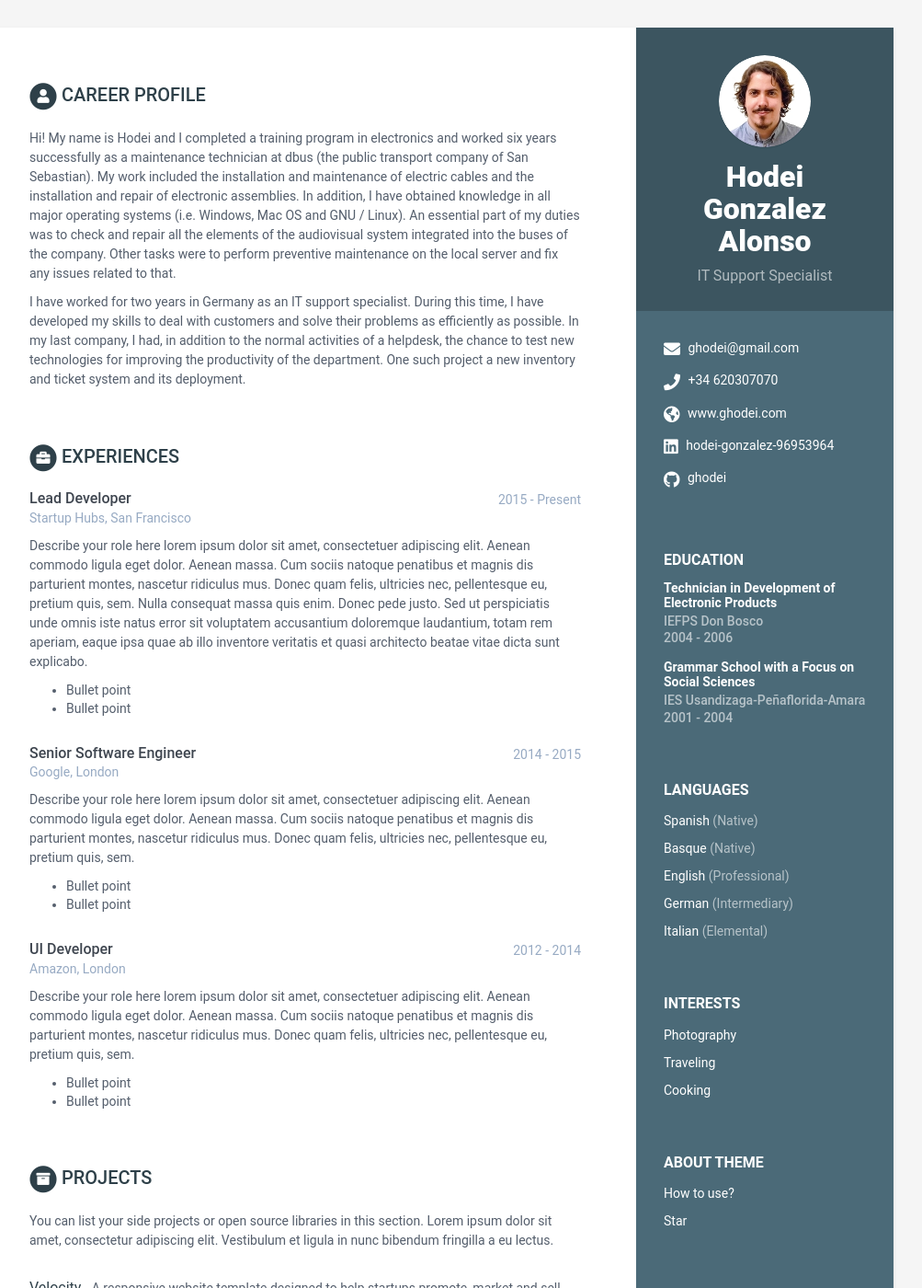
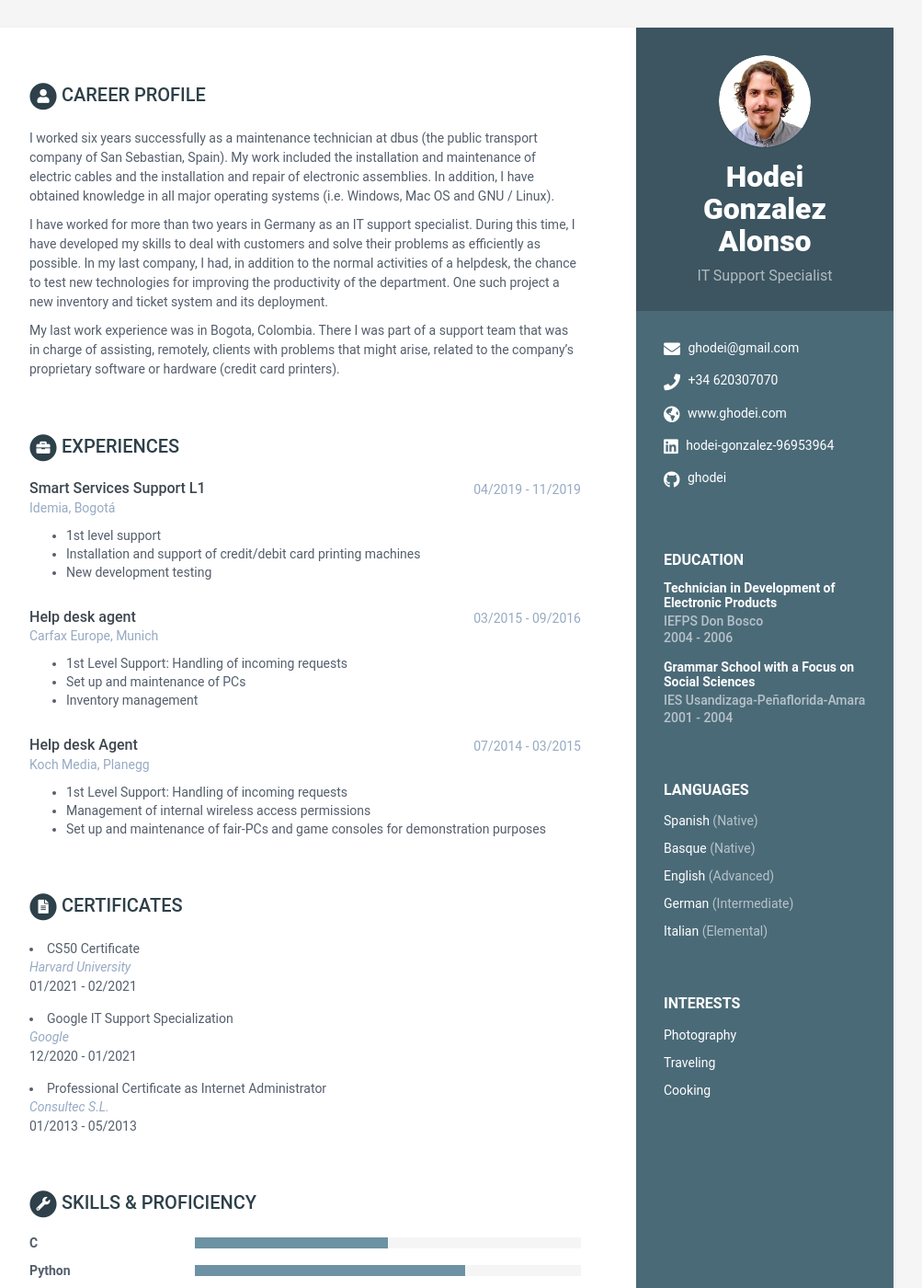
Before and after one commit to ghodei/cv-hodei, a Jekyll site: the page built from index.html, in a window 1280 px wide and 1400 px high. Shown: the whole window at 92% size, without its empty margins (168-1171 px from the left). Built offline with Jekyll 4.4.1, drawn with Linux system fonts in a browser that asks for light colours; some of the changed text lies outside the part shown.

Commit message:
more updates

```diff
--- a/_data/data.yml
+++ b/_data/data.yml
@@ -1,9 +1,6 @@
-#
-# Be aware that even a small syntax error here can lead to failures in output.
-#
 
 sidebar:
-    about: True # set to False or comment line if you want to remove the "how to use?" in the sidebar
+    about: False # set to False or comment line if you want to remove the "how to use?" in the sidebar
     education: True # set to False if you want education in main section instead of in sidebar
 
     # Profile information
@@ -34,10 +31,10 @@ sidebar:
         level: Native
 
       - idiom: English
-        level: Professional
+        level: Advanced
 
       - idiom: German
-        level: Intermediary
+        level: Intermediate
 
       - idiom: Italian
         level: Elemental
@@ -55,17 +52,18 @@ sidebar:
 career-profile:
     title: Career Profile
     summary: |
-      Hi! My name is Hodei and I completed a training program in electronics and worked six years successfully as a maintenance
-      technician at dbus (the public transport company of San Sebastian). My work included the installation and maintenance of
-      electric cables and the installation and repair of electronic assemblies. In addition, I have obtained knowledge in all
-      major operating systems (i.e. Windows, Mac OS and GNU / Linux).
-      An essential part of my duties was to check and repair all the elements of the audiovisual system integrated into the buses
-      of the company. Other tasks were to perform preventive maintenance on the local server and fix any issues related to that.
+      I worked six years successfully as a maintenance technician at dbus (the public transport company of San Sebastian, Spain).
+      My work included the installation and maintenance of electric cables and the installation and repair of electronic assemblies.
+      In addition, I have obtained knowledge in all major operating systems (i.e. Windows, Mac OS and GNU / Linux).
 
-      I have worked for two years in Germany as an IT support specialist. During this time, I have developed my skills to deal with
-      customers and solve their problems as efficiently as possible. In my last company, I had, in addition to the normal activities
-      of a helpdesk, the chance to test new technologies for improving the productivity of the department. One such project a new
-      inventory and ticket system and its deployment.
+      I have worked for more than two years in Germany as an IT support specialist. During this time, I have developed my skills to
+      deal with customers and solve their problems as efficiently as possible. In my last company, I had, in addition to the normal
+      activities of a helpdesk, the chance to test new technologies for improving the productivity of the department. One such project
+      a new inventory and ticket system and its deployment.
+
+      My last work experience was in Bogota, Colombia. There I was part of a support team that was in charge of assisting, remotely,
+      clients with problems that might arise, related to the company's proprietary software or hardware (credit card printers).
+
 education:
     - degree: Technician in Development of Electronic Products
       university: IEFPS Don Bosco
@@ -76,113 +74,68 @@ education:
       time: 2001 - 2004
 
 experiences:
-    - role: Lead Developer
-      time: 2015 - Present
-      company: Startup Hubs, San Francisco
+    - role: Smart Services Support L1
+      time: 04/2019 - 11/2019
+      company: Idemia, Bogotá
       details: |
-        Describe your role here lorem ipsum dolor sit amet, consectetuer
-        adipiscing elit. Aenean commodo ligula eget dolor. Aenean massa.
-        Cum sociis natoque penatibus et magnis dis parturient montes,
-        nascetur ridiculus mus. Donec quam felis, ultricies nec,
-        pellentesque eu, pretium quis, sem. Nulla consequat massa quis
-        enim. Donec pede justo. Sed ut perspiciatis unde omnis iste natus
-        error sit voluptatem accusantium doloremque laudantium, totam rem
-        aperiam, eaque ipsa quae ab illo inventore veritatis et quasi
-        architecto beatae vitae dicta sunt explicabo.
-          - Bullet point
-          - Bullet point
-    - role: Senior Software Engineer
-      time: 2014 - 2015
-      company: Google, London
+          - 1st level support
+          - Installation and support of credit/debit card printing machines
+          - New development testing
+    - role: Help desk agent
+      time: 03/2015 - 09/2016
+      company: Carfax Europe, Munich
       details: |
-        Describe your role here lorem ipsum dolor sit amet, consectetuer
-        adipiscing elit. Aenean commodo ligula eget dolor. Aenean massa.
-        Cum sociis natoque penatibus et magnis dis parturient montes,
-        nascetur ridiculus mus. Donec quam felis, ultricies nec,
-        pellentesque eu, pretium quis, sem.
-          - Bullet point
-          - Bullet point
-    - role: UI Developer
-      time: 2012 - 2014
-      company: Amazon, London
+          - 1st Level Support: Handling of incoming requests
+          - Set up and maintenance of PCs
+          - Inventory management
+    - role: Help desk Agent
+      time: 07/2014 - 03/2015
+      company: Koch Media, Planegg
       details: |
-        Describe your role here lorem ipsum dolor sit amet, consectetuer
-        adipiscing elit. Aenean commodo ligula eget dolor. Aenean massa.
-        Cum sociis natoque penatibus et magnis dis parturient montes,
-        nascetur ridiculus mus. Donec quam felis, ultricies nec,
-        pellentesque eu, pretium quis, sem.
-          - Bullet point
-          - Bullet point
-projects:
-    title: Projects
-    intro: >
-      You can list your side projects or open source libraries in this
-      section. Lorem ipsum dolor sit amet, consectetur adipiscing elit.
-      Vestibulum et ligula in nunc bibendum fringilla a eu lectus.
-    assignments:
-      - title: Velocity
-        link: "#hook"
-        tagline: "A responsive website template designed to help startups promote, market and sell their products."
-
-      - title: DevStudio
-        link: "#"
-        tagline: "A responsive website template designed to help web developers/designers market their services."
-
-      - title: Tempo
-        link: "#"
-        tagline: "A responsive website template designed to help startups promote their products or services and to attract users &amp; investors"
-
-      - title: Atom
-        link: "#"
-        tagline: "A comprehensive website template solution for startups/developers to market their mobile apps."
-
-      - title: Delta
-        link: "#"
-        tagline: "A responsive Bootstrap one page theme designed to help app developers promote their mobile apps"
+          - 1st Level Support: Handling of incoming requests
+          - Management of internal wireless access permissions
+          - Set up and maintenance of fair-PCs and game consoles for demonstration purposes
 
 publications:
-    title: Publications
-    intro: |
-      You can list your publications in this section. Lorem ipsum dolor sit
-      amet, consectetur adipiscing elit. Vestibulum et ligula in nunc
-      bibendum fringilla a eu lectus.
+    title: Certificates
+
     papers:
-      - title: The Art of Computer Programming
-        link: "#"
-        authors: Donald E. Knuth
-        conference: Addison-Wesley, 1968
+      - title: CS50 Certiﬁcate
+        authors: Harvard University
+        conference: 01/2021 - 02/2021
 
-      - title: "Genetic Programming III: Darwinian Invention &amp; Problem Solving"
-        link: "#"
-        authors: Koza, J.R., Andre, D., Bennett, F.H., Keane, M.A.
-        conference: "Morgan Kaufmann Publishers Inc., San Francisco, CA, USA, 1st edn. (1999)"
+      - title: Google IT Support Specialization
+        authors: Google
+        conference: 12/2020 - 01/2021
 
-      - title: A syntax directed compiler for Algol 60
-        link: "#"
-        authors: Edgar T. Irons
-        conference: "Comm. ACM 4 (1961), 51–55"
+      - title: Professional Certiﬁcate as Internet Administrator
+        authors: Consultec S.L.
+        conference: 01/2013 - 05/2013
 
 skills:
     title: Skills &amp; Proficiency
 
     toolset:
-      - name: Python & Django
-        level: 98%
+      - name: C
+        level: 50%
 
-      - name: Javascript & jQuery
-        level: 98%
+      - name: Python
+        level: 70%
 
-      - name: Angular
-        level: 98%
+      - name: SQL
+        level: 50%
 
       - name: HTML5 & CSS
-        level: 95%
+        level: 70%
 
-      - name: Ruby on Rails
-        level: 85%
+      - name: Microsoft Office 365
+        level: 80%
 
-      - name: Sketch & Photoshop
-        level: 60%
+      - name: LDAP
+        level: 80%
 
-footer: >
-    Designed with <i class="fas fa-heart"></i> by <a href="http://themes.3rdwavemedia.com" target="_blank" rel="nofollow">Xiaoying Riley</a>
+      - name: Windows, MacOS, Linux
+        level: 90%
+
+#footer: >
+#    Designed with <i class="fas fa-heart"></i> by <a href="http://themes.3rdwavemedia.com" target="_blank" rel="nofollow">Xiaoying Riley</a>
--- a/_includes/about.html
+++ /dev/null
@@ -1,10 +0,0 @@
-<div class="remove-container container-block">
-  <h2 class="container-block-title">
-    About Theme
-  </h2>
-  <ul class="list-unstyled interests-list">
-    <li><a target="_blank" href="https://www.youtube.com/watch?v=Jnmj1dXDbNk">How to use?</a></li>
-     <li><a class="github-button" href="https://github.com/sharu725/online-cv" data-icon="octicon-star" data-show-count="true" aria-label="Star sharu725/online-cv on GitHub">Star</a>
-     <script async defer src="https://buttons.github.io/buttons.js"></script>
-  </ul>
-</div><!--//About-->
```
Also changed, not shown: assets/images/berry.jpg (deleted), assets/images/blue.jpg (deleted), assets/images/ceramic.jpg (deleted), assets/images/desktop.png (deleted), assets/images/green.jpg (deleted), assets/images/mobile.png (deleted), assets/images/orange.jpg (deleted), assets/images/turquoise.jpg (deleted), favicon.ico, 5 other files.
